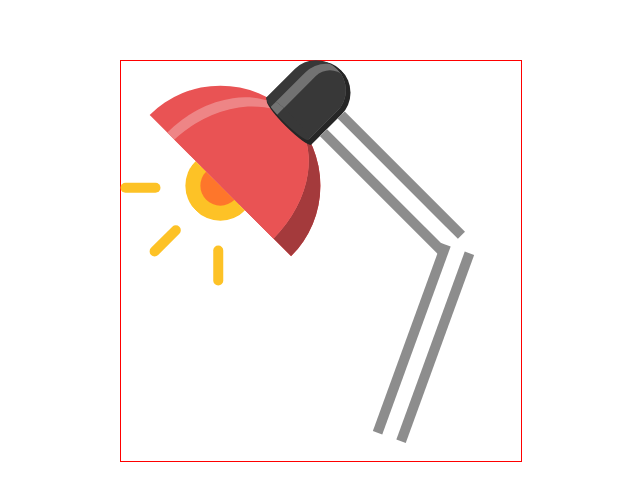
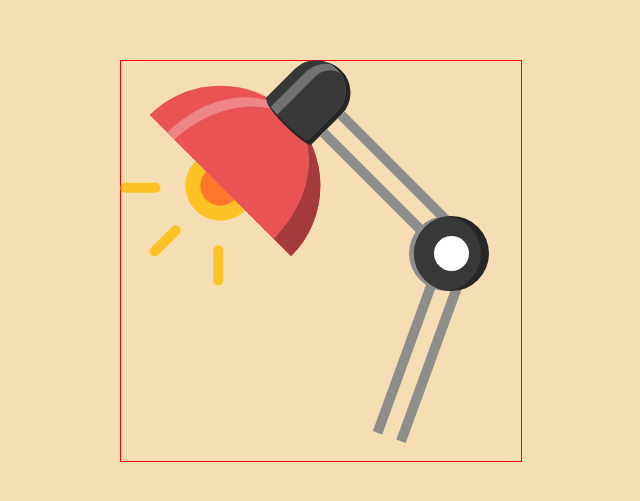
Before and after one commit to FabianXRL16/Lamp, a website: page index.html in a window 1280 px wide. Shown: the part 139-640 px from the top of the page, without its empty margins (319-959 px from the left). Drawn offline with Linux system fonts and the light colour scheme.

Commit message:
Hinge style

```diff
--- a/index.html
+++ b/index.html
@@ -39,8 +39,10 @@
         </div>
       </div>
       <div class="bodyFirst"></div>
-      <div class="hinge"></div>
       <div class="bodySecond"></div>
+      <div class="hinge">
+        <div class="hingeShadow"></div>
+      </div>
       <div class="base"></div>
     </div>
   </body>
--- a/style.css
+++ b/style.css
@@ -1,7 +1,9 @@
 :root {
   --bg-gray: #383838;
+  --bg-gray-dark: #262626;
   --bg-gray-light: #727272;
   --bg-metal: #8d8d8d;
+  --white: #fff;
 }
 
 body {
@@ -11,6 +13,7 @@ body {
   height: 100vh;
   display: grid;
   place-content: center;
+  background-color: wheat;
 }
 
 .lamp {
@@ -164,7 +167,7 @@ body {
 
 .braShadow .containerBra .bra1,
 .braShadow .containerBra .bra2 {
-  background-color: #262626;
+  background-color: var(--bg-gray-dark);
 }
 
 .bodyFirst {
@@ -180,6 +183,39 @@ body {
   right: 111px;
 }
 
+.hinge {
+  background-color: var(--bg-gray-dark);
+  width: 75px;
+  height: 75px;
+  border-radius: 50%;
+  position: absolute;
+  bottom: 170px;
+  right: 32.5px;
+  box-shadow: var(--bg-metal) -5px 0 0 0;
+  overflow: hidden;
+}
+.hinge::after {
+  content: "";
+  background-color: var(--white);
+  width: 35px;
+  height: 35px;
+  position: absolute;
+  top: 0;
+  bottom: 0;
+  left: 0;
+  right: 0;
+  margin: auto;
+  border-radius: 50%;
+}
+.hingeShadow {
+  background-color: var(--bg-gray);
+  width: 75px;
+  height: 75px;
+  border-radius: 50%;
+  position: absolute;
+  right: 8px;
+}
+
 .bodySecond {
   background-color: transparent;
   width: 15px;
```
Lines whose indentation alone changed are shown as unchanged.
